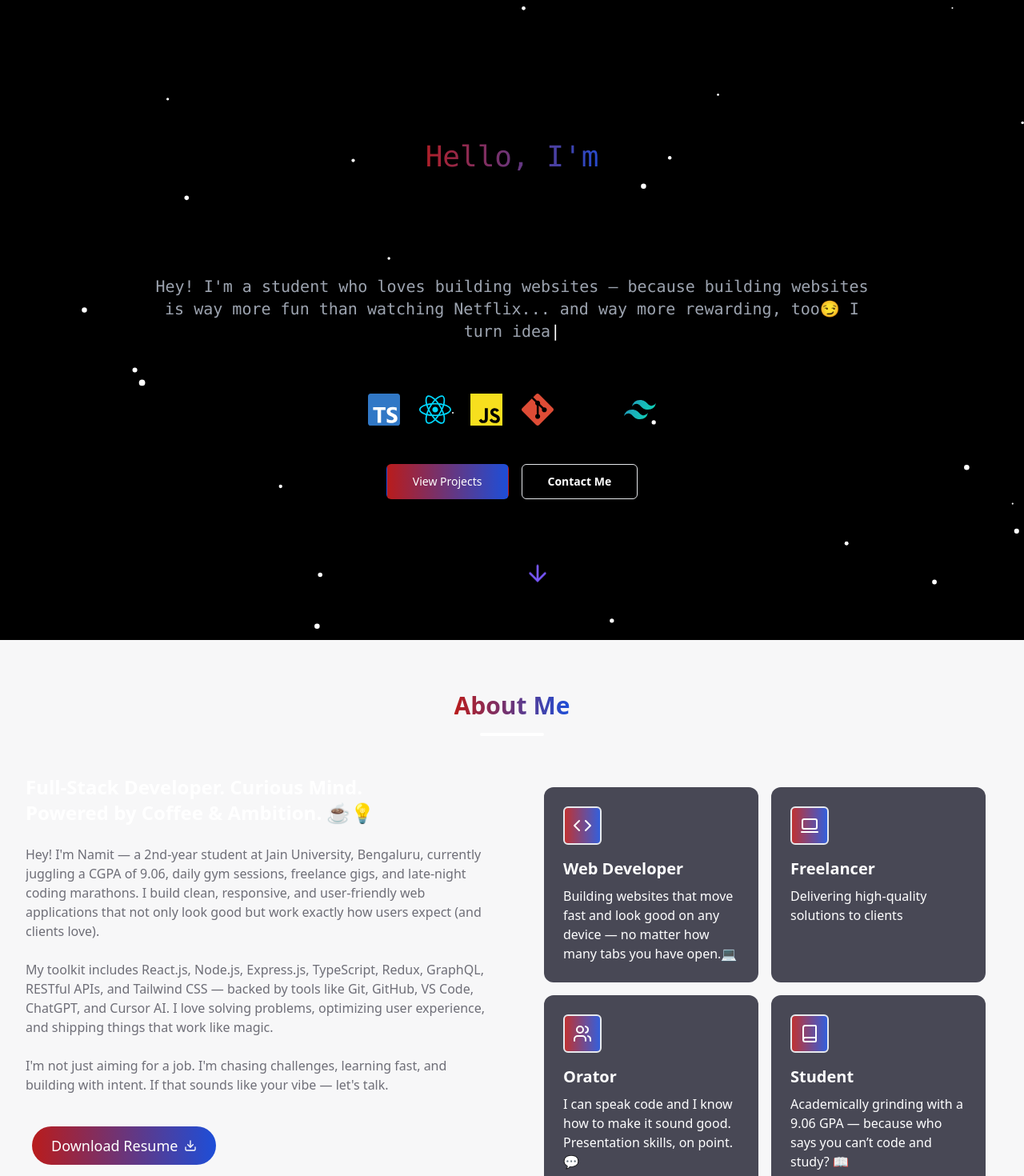
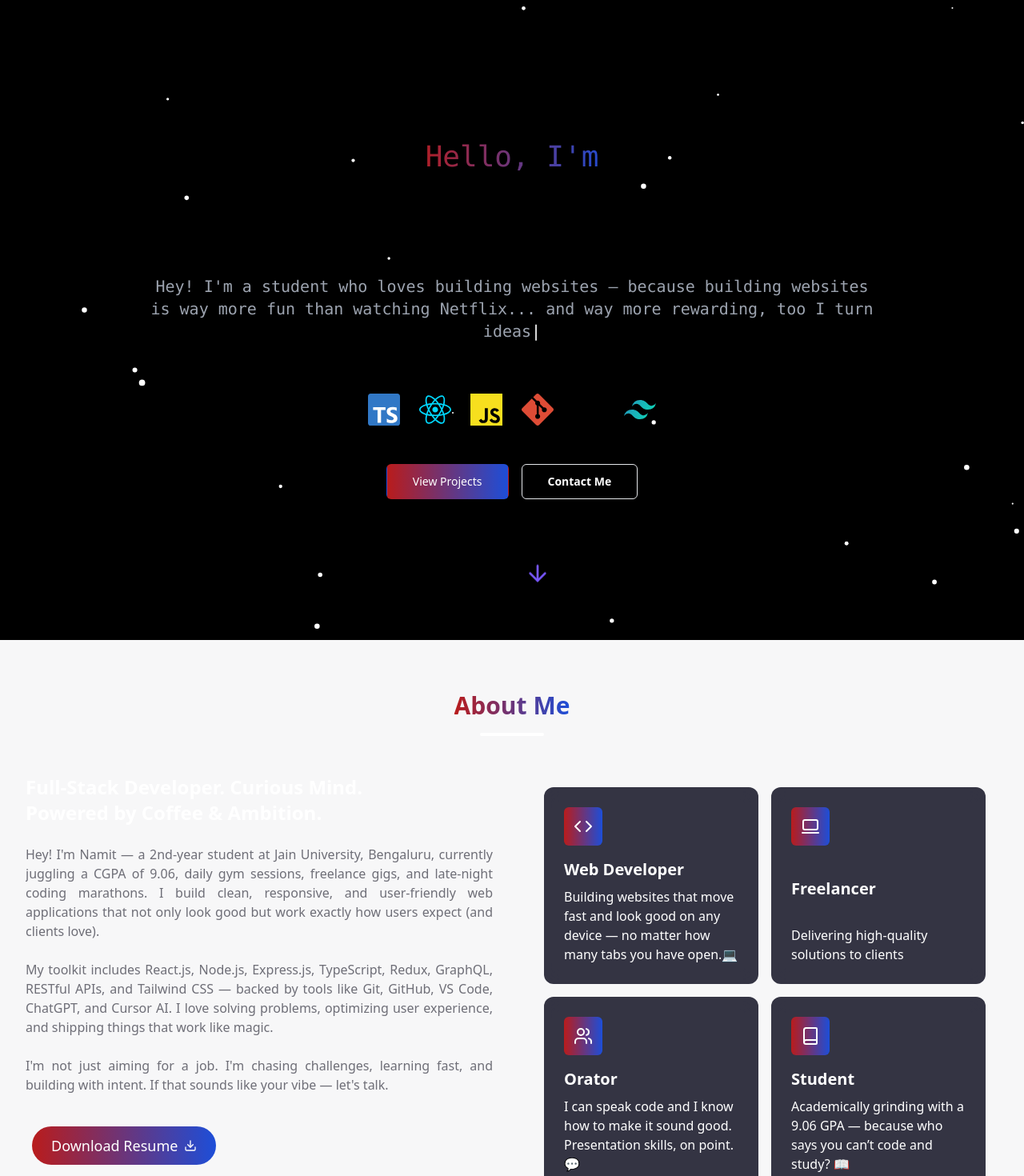
Before and after one commit to namit-x/Portfolio, a React (Vite) app: page / in a window 1280 px wide. Shown: the top 1470 px of the page at 80% size. Built offline with nearby package versions, Linux system fonts and the light colour scheme; some icons are missing.

Commit message:
Made some changes regarding alignment and animation

```diff
--- a/src/components/AboutSection.tsx
+++ b/src/components/AboutSection.tsx
@@ -36,9 +36,9 @@ export default function AboutSection() {
         </div>
 
         <div className="grid lg:grid-cols-2 gap-8 lg:gap-12 items-start">
-          <div className="space-y-6">
+          <div className="space-y-6 text-justify">
             <h3 className="text-xl sm:text-2xl font-semibold">
-            Full-Stack Developer. Curious Mind. <br />Powered by Coffee & Ambition. ☕💡
+              Full-Stack Developer. Curious Mind. <br />Powered by Coffee & Ambition.
             </h3>
             <p className="text-muted-foreground text-sm sm:text-base">
               Hey! I'm Namit — a 2nd-year student at Jain University, Bengaluru, currently juggling a CGPA of 9.06, daily gym sessions, freelance gigs, and late-night coding marathons. I build clean, responsive, and user-friendly web applications that not only look good but work exactly how users expect (and clients love).
@@ -72,15 +72,17 @@ export default function AboutSection() {
             {cardInfo.map((card, index) => (
               <div
                 key={index}
-                className="bg-[#1E1E2F]/90 opacity-90 hover:border-2 backdrop-blur-md p-4 sm:p-6 rounded-xl transition-all duration-300 transform hover:scale-105 hover:-translate-y-1 hover:rotate-3"
+                className="transform-gpu transition-transform duration-300 hover:scale-105 hover:rotate-2"
               >
-                <div className="border-2 mb-4 w-10 h-10 sm:w-12 sm:h-12 flex items-center justify-center bg-gradient text-primary rounded-md transition-transform duration-300">
-                  {card.icon}
+                <div className="bg-[#1E1E2F]/90 backdrop-blur-md p-4 sm:p-6 rounded-xl border border-transparent hover:border-white/20 flex flex-col justify-between h-full min-h-[220px]">
+                  <div className="w-10 h-10 sm:w-12 sm:h-12 flex items-center justify-center mb-4 bg-gradient text-primary rounded-md">
+                    {card.icon}
+                  </div>
+                  <h4 className="text-lg sm:text-xl font-semibold mb-2">{card.title}</h4>
+                  <p className="text-muted-foreground text-[12px] sm:text-base text-white">
+                    {card.description}
+                  </p>
                 </div>
-                <h4 className="text-lg sm:text-xl font-semibold mb-2">{card.title}</h4>
-                <p className="text-muted-foreground text-[12px] sm:text-base text-white">
-                  {card.description}
-                </p>
               </div>
             ))}
           </div>
--- a/src/components/HeroSection.tsx
+++ b/src/components/HeroSection.tsx
@@ -9,7 +9,7 @@ export default function HeroSection() {
   const [mee, setMee] = useState("Namit");
   const [animating, setAnimating] = useState(false);
   const [text] = useTypewriter({
-    words: [`Hey! I'm a student who loves building websites — because building websites is way more fun than watching Netflix... and way more rewarding, too😏 I turn ideas into user-friendly web experiences, and I’m constantly finding new ways to make the web better... or at least less annoying.😅`],
+    words: [`Hey! I'm a student who loves building websites — because building websites is way more fun than watching Netflix... and way more rewarding, too  I turn ideas into user-friendly web experiences, and I’m constantly finding new ways to make the web better... or at least less annoying.😅`],
     typeSpeed: 40,
   });
 
```
